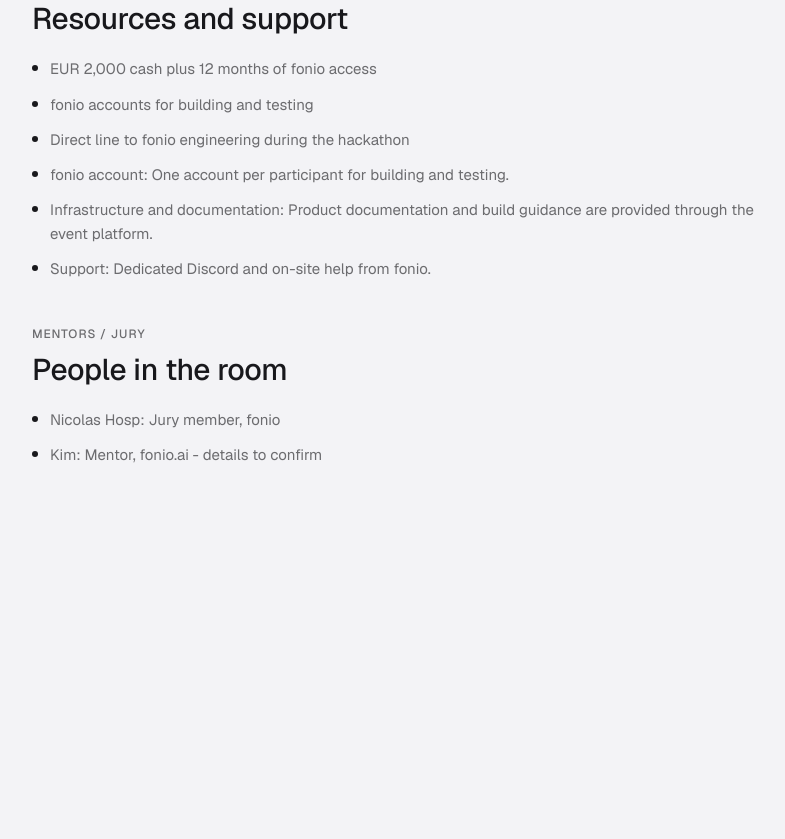
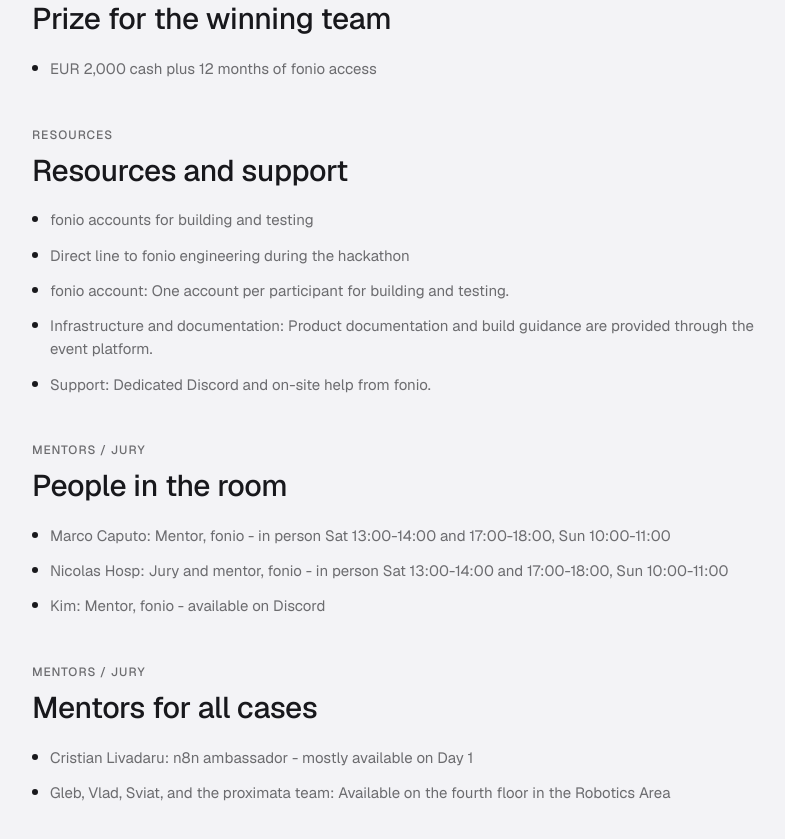
Before and after one commit to Julian-AT/start-hackathon, a Next.js app: page /tracks/fonio-ai in a window 1280 px wide. Shown: the part 1980-2819 px from the top of the page, without its empty margins (244-1029 px from the left). Before the commit the page ends 2502 px from the top, so only its background shows below. Built offline with nearby package versions, Linux system fonts and the light colour scheme.

Commit message:
content changes

```diff
--- a/src/features/marketing/content.ts
+++ b/src/features/marketing/content.ts
@@ -82,13 +82,6 @@
   name: string;
   logo: string;
   website: string;
-};
-
-export type ContentConflict = {
-  topic: string;
-  currentSite: string;
-  builderBase: string;
-  recommendation: string;
 };
 
 export const DISCORD_URL = "https://discord.gg/ZB29cGQr";
@@ -221,7 +214,7 @@
       "Everyone passes through team formation before the build begins. It is the lobby for meeting teammates, creating a team, and submitting ranked track preferences.",
     logo: "/images/logo_transparent.png",
     panelClassName: "bg-background text-foreground",
-    facts: ["Teams of 2-4", "Rank your top 3", "One build track per team"],
+    facts: ["Teams of 2-4", "Rank your top 5", "One build track per team"],
     challenge: {
       title: "How allocation works",
       paragraphs: [
@@ -232,7 +225,7 @@
       requirementsTitle: "Before hacking starts",
       requirements: [
         "Form a team of 2-4 people",
-        "Rank your top 3 tracks",
+        "Rank your top 5 tracks",
         "Submit one preference form per team",
       ],
     },
@@ -242,9 +235,9 @@
         description: "Use the event Discord to find teammates and ask organizers for help.",
       },
       {
-        name: "BuilderBase team flow",
+        name: "Team formation form",
         description:
-          "Create or join your team, then submit track preferences through the event platform.",
+          "We email you a link to the telli team form at check-in. Use it to create or join your team and submit ranked track preferences.",
       },
     ],
     ctaLabel: "Join Discord",
@@ -310,8 +303,15 @@
       },
     ],
     people: [
-      { name: "Nicolas Hosp", role: "Jury member, fonio" },
-      { name: "Kim", role: "Mentor, fonio.ai - details to confirm" },
+      {
+        name: "Marco Caputo",
+        role: "Mentor, fonio - in person Sat 13:00-14:00 and 17:00-18:00, Sun 10:00-11:00",
+      },
+      {
+        name: "Nicolas Hosp",
+        role: "Jury and mentor, fonio - in person Sat 13:00-14:00 and 17:00-18:00, Sun 10:00-11:00",
+      },
+      { name: "Kim", role: "Mentor, fonio - available on Discord" },
     ],
     resources: [
       {
@@ -388,8 +388,14 @@
       },
     ],
     people: [
-      { name: "Christopher Chellakudam", role: "Senior Developer and AI Engineer" },
-      { name: "Benedikt Fritzenwallner", role: "Senior Developer and AI Engineer, techbold" },
+      {
+        name: "Christopher Chellakudam",
+        role: "Senior Developer and AI Engineer, techbold - available onsite",
+      },
+      {
+        name: "Benedikt Fritzenwallner",
+        role: "Senior Developer and AI Engineer, techbold - available onsite",
+      },
     ],
     resources: [
       {
@@ -466,9 +472,15 @@
       },
     ],
     people: [
-      { name: "Max Pointinger", role: "Mentor and jury, Head of Product and Co-Founder" },
-      { name: "Hendrik Boettcher", role: "Mentor, AI Ops" },
-      { name: "Jakobus Schuster", role: "Mentor, CEO and Co-Founder" },
+      {
+        name: "Max Pointinger",
+        role: "Mentor and jury, Head of Product and Co-Founder - available onsite",
+      },
+      { name: "Hendrik Böttcher", role: "Mentor, AI Ops - available on Discord" },
+      {
+        name: "Jakobus Schuster",
+        role: "Mentor, CEO and Co-Founder - available on Discord, partly onsite",
+      },
     ],
     resources: [
       { name: "Company website", description: "notarity.com" },
@@ -476,7 +488,7 @@
       {
         name: "Booking-form configuration",
         description:
-          "Representative product, country, participant, billing, shipping, consent, scenario, document, and sandbox endpoint material is provided on BuilderBase.",
+          "Representative product, country, participant, billing, shipping, consent, scenario, document, and sandbox endpoint material is shared by email or on Discord.",
       },
     ],
   },
@@ -537,7 +549,7 @@
     people: [
       {
         name: "Sviat",
-        role: "Mentor, proximata - AI agentic pipelines, data analysis, ML, and cognitive science",
+        role: "Mentor, proximata - AI agentic pipelines, data analysis, ML, and cognitive science - available onsite",
       },
     ],
     resources: [
@@ -556,6 +568,14 @@
         description: "Gemini Live API access, OpenClaw docs, and sandbox credentials.",
       },
     ],
+  },
+];
+
+export const sharedMentors: { name: string; role: string }[] = [
+  { name: "Cristian Livadaru", role: "n8n ambassador - mostly available on Day 1" },
+  {
+    name: "Gleb, Vlad, Sviat, and the proximata team",
+    role: "Available on the fourth floor in the Robotics Area",
   },
 ];
 
@@ -590,7 +610,7 @@
         time: "12:30 - 12:45",
         title: "Finalize team structure and preferences",
         description:
-          "Create your team on BuilderBase, add your team members, and submit ranked track preferences.",
+          "Fill in the telli team form (link emailed at check-in), add your team members, and submit ranked track preferences.",
       },
       {
         time: "12:45 - 13:00",
@@ -700,42 +720,6 @@
   { name: "Club Mate", logo: "/sponsors/club-mate.png", website: "https://www.club-mate.de" },
 ];
 
-export const contentConflicts: ContentConflict[] = [
-  {
-    topic: "Participant count",
-    currentSite: "100 builders",
-    builderBase: "max_participants: 180",
-    recommendation: "Use generic copy until the final public capacity is confirmed.",
-  },
-  {
-    topic: "Number of challenges",
-    currentSite: "4 real cases",
-    builderBase: "5 challenge tracks plus team formation",
-    recommendation:
-      "Use five tracks in track-specific sections and avoid the old four-case headline.",
-  },
-  {
-    topic: "Prize pool",
-    currentSite: "10,000+ EUR prize pool",
-    builderBase: "20k EUR+ in cash, projects and API value",
-    recommendation:
-      "Avoid a single top-line prize number until the owner confirms the final claim.",
-  },
-  {
-    topic: "Robo Dog page",
-    currentSite: "HOIV listed as partner only",
-    builderBase: "HOIV Robo Dog track exists but has no published page data",
-    recommendation: "List it as a track with details coming soon; do not create a detail page yet.",
-  },
-  {
-    topic: "Draft placeholders",
-    currentSite: "No equivalent",
-    builderBase: "Apply by Sep 28, empty first-place values, incomplete people fields",
-    recommendation:
-      "Omit placeholder stats from public UI and record incomplete mentor details for review.",
-  },
-];
-
 export function getTrackDetail(slug: string): TrackDetail | undefined {
   return trackDetails.find((track) => track.slug === slug);
 }
--- a/src/features/marketing/sections/grid-features.tsx
+++ b/src/features/marketing/sections/grid-features.tsx
@@ -36,7 +36,7 @@
   },
   {
     title: "Prize pool?",
-    description: "10,000+ EUR total, trophies, Community Award, and an MIT project.",
+    description: "20,000+ EUR total, trophies, Community Award.",
     icon: <ChampionIcon strokeWidth={1.5} />,
   },
   {
--- a/src/features/marketing/sections/track-detail-page.tsx
+++ b/src/features/marketing/sections/track-detail-page.tsx
@@ -1,7 +1,7 @@
 import Image from "next/image";
 import Link from "next/link";
 
-import { DISCORD_URL, type TrackDetail, tracks } from "@/features/marketing/content";
+import { DISCORD_URL, sharedMentors, type TrackDetail, tracks } from "@/features/marketing/content";
 
 type TrackDetailPageProps = {
   track: TrackDetail;
@@ -100,12 +100,21 @@
               />
             )}
 
+            {/* First prize item is the headline prize; the rest are support/perks shown under Resources. */}
+            {track.prizes && (
+              <TrackList
+                eyebrow="Prize"
+                title="Prize for the winning team"
+                items={track.prizes.items.slice(0, 1)}
+              />
+            )}
+
             {(track.resources || track.prizes) && (
               <TrackList
                 eyebrow="Resources"
                 title="Resources and support"
                 items={[
-                  ...(track.prizes?.items ?? []),
+                  ...(track.prizes?.items.slice(1) ?? []),
                   ...(track.resources?.map(
                     (resource) => `${resource.name}: ${resource.description}`,
                   ) ?? []),
@@ -118,6 +127,14 @@
                 eyebrow="Mentors / Jury"
                 title="People in the room"
                 items={track.people.map((person) => `${person.name}: ${person.role}`)}
+              />
+            )}
+
+            {track.people && (
+              <TrackList
+                eyebrow="Mentors / Jury"
+                title="Mentors for all cases"
+                items={sharedMentors.map((person) => `${person.name}: ${person.role}`)}
               />
             )}
           </div>
--- a/src/features/marketing/sections/value-props.tsx
+++ b/src/features/marketing/sections/value-props.tsx
@@ -9,7 +9,7 @@
 const features: Feature[] = [
   {
     title: "Real challenges from real companies",
-    body: "Four case partners bring problems they actually want solved. Pick your case, get matched with a team, build for 24 hours.",
+    body: "Five case partners bring problems they actually want solved. Pick your case, get matched with a team, build for 24 hours.",
     icon: "/images/mascot/1.png",
   },
   {
@@ -18,7 +18,7 @@
     icon: "/images/mascot/2.png",
   },
   {
-    title: "10,000+ EUR prize pool",
+    title: "20,000+ EUR prize pool",
     body: "Track Winners, Overall Winner, and a crowd-voted Community Award. Plus an MIT-licensed GitHub project to take with you.",
     icon: "/images/mascot/3.png",
   },
```
Also changed, not shown: 1 other file (tests, documents, lock files or other folders).
